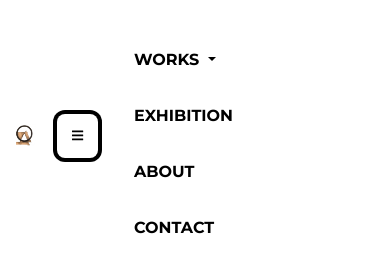
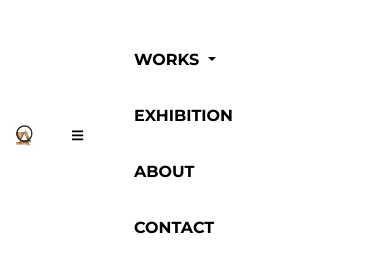
Before and after one commit to kapadapa/kapadapa.github.io, a plain HTML site: page index.html in a window 390 px wide. Both pictures are taken after a click on the button "Toggle navigation". Drawn offline with nearby package versions, Linux system fonts and the light colour scheme.

Commit message:
fix border on nav toggler

```diff
--- a/css/custom_styles.css
+++ b/css/custom_styles.css
@@ -19,3 +19,8 @@
         margin-bottom: 40px;
     }
 }
+
+button:focus{
+    outline:0 !important;
+    box-shadow:none !important;
+}
```
